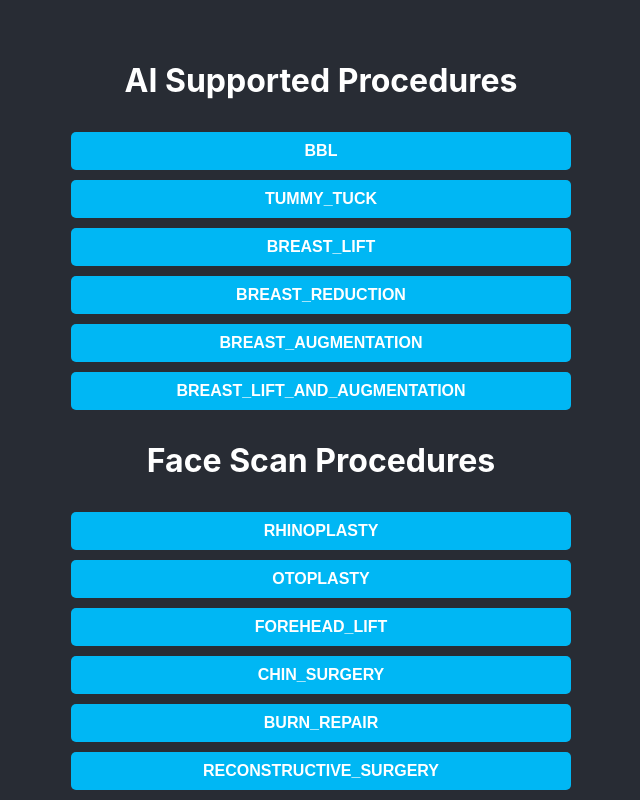
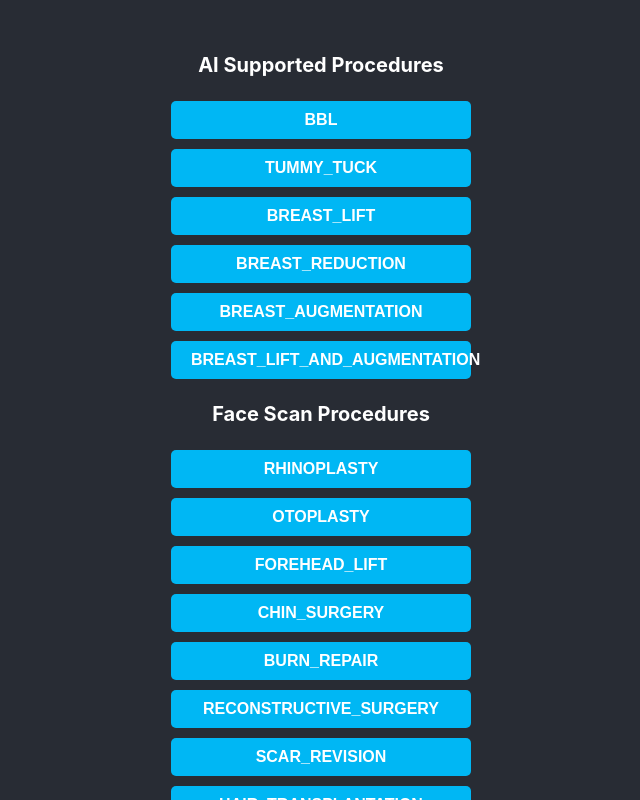
Before and after one commit to phulam11031996/onboarding-scan-test, a React (Create React App) app: page / in a window 1280 px wide. Shown: the whole page, without its empty margins (319-959 px from the left). Built offline with nearby package versions, Linux system fonts and the light colour scheme.

Commit message:
ui tweak

```diff
--- a/src/App.css
+++ b/src/App.css
@@ -18,11 +18,12 @@ button {
   border: none;
   border-radius: 5px;
   cursor: pointer;
-  width: 500px;
+  width: 300px;
   color: white;
   font-weight: bold;
 }
 
 h1 {
   color: white;
+  font-size: 20px;
 }
```
